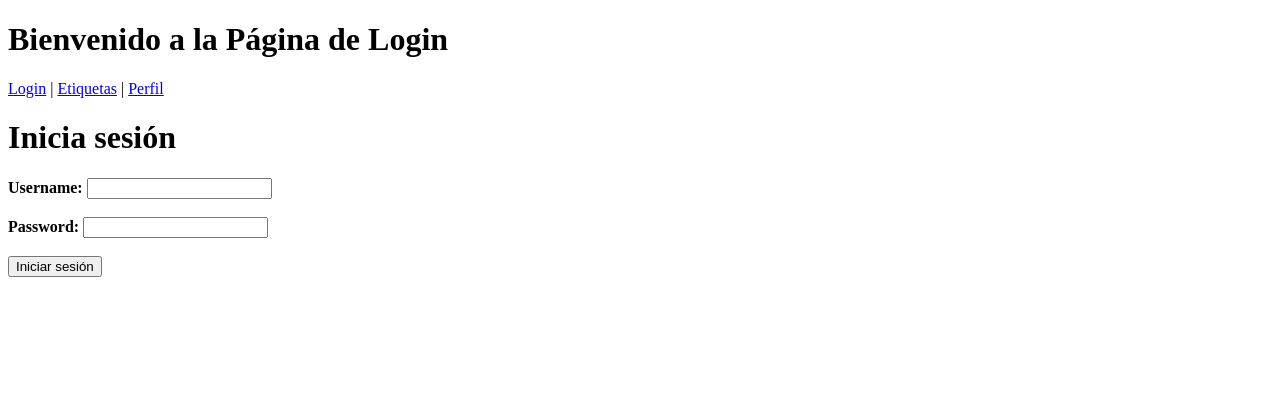
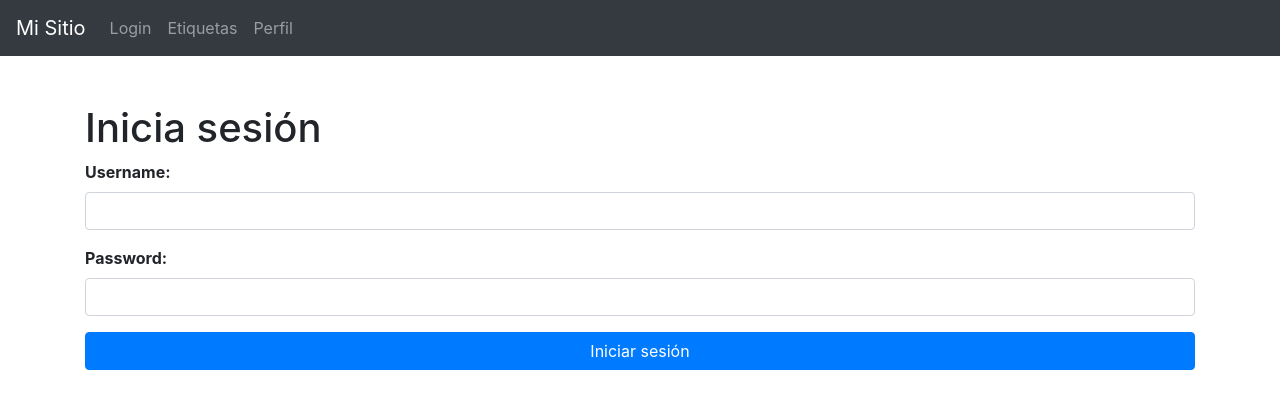
Before and after one commit to bashlui/practica_html, a website: page public/index.html in a window 1280 px wide. Drawn offline with nearby package versions, Linux system fonts and the light colour scheme.

Commit message:
Bootstrap added

```diff
--- a/public/index.html
+++ b/public/index.html
@@ -4,30 +4,52 @@
     <meta charset="UTF-8">
     <meta name="viewport" content="width=device-width, initial-scale=1.0">
     <title>Página de Login</title>
+    <!-- Link to Bootstrap CDN -->
+    <link rel="stylesheet" href="https://stackpath.bootstrapcdn.com/bootstrap/4.5.2/css/bootstrap.min.css">
+    <!-- Link to custom CSS -->
+    <link rel="stylesheet" href="style.css">
 </head>
 <body>
     <header>
-        <h1>Bienvenido a la Página de Login</h1>
-        <nav>
-            <a href="index.html">Login</a> |
-            <a href="tags.html">Etiquetas</a> |
-            <a href="profile.html">Perfil</a>
+        <nav class="navbar navbar-expand-lg navbar-dark bg-dark">
+            <a class="navbar-brand" href="#">Mi Sitio</a>
+            <button class="navbar-toggler" type="button" data-toggle="collapse" data-target="#navbarNav" aria-controls="navbarNav" aria-expanded="false" aria-label="Toggle navigation">
+                <span class="navbar-toggler-icon"></span>
+            </button>
+            <div class="collapse navbar-collapse" id="navbarNav">
+                <ul class="navbar-nav">
+                    <li class="nav-item">
+                        <a class="nav-link" href="index.html">Login</a>
+                    </li>
+                    <li class="nav-item">
+                        <a class="nav-link" href="tags.html">Etiquetas</a>
+                    </li>
+                    <li class="nav-item">
+                        <a class="nav-link" href="profile.html">Perfil</a>
+                    </li>
+                </ul>
+            </div>
         </nav>
     </header>
 
-    <form action="" method="post">
-        <h1> Inicia sesión </h1>
-        <div>
-            <label for="username"><strong>Username:</strong></label>
-            <input type="text" id="username" name="username" required>
-        </div><br>
+    <div class="container mt-5">
+        <form action="" method="post">
+            <h1>Inicia sesión</h1>
+            <div class="form-group">
+                <label for="username"><strong>Username:</strong></label>
+                <input type="text" class="form-control" id="username" name="username" required>
+            </div>
+            <div class="form-group">
+                <label for="password"><strong>Password:</strong></label>
+                <input type="password" class="form-control" id="password" name="password" required>
+            </div>
+            <button type="submit" class="btn btn-primary btn-block">Iniciar sesión</button>
+        </form>
+    </div>
 
-        <div>
-            <label for="password"><strong>Password:</strong></label>
-            <input type="password" id="password" name="password" required>
-        </div><br>
-
-        <button type="submit">Iniciar sesión</button>
-    </form>
+    <!-- Bootstrap JS and dependencies -->
+    <script src="https://code.jquery.com/jquery-3.5.1.slim.min.js"></script>
+    <script src="https://cdn.jsdelivr.net/npm/@popperjs/core@2.5.2/dist/umd/popper.min.js"></script>
+    <script src="https://stackpath.bootstrapcdn.com/bootstrap/4.5.2/js/bootstrap.min.js"></script>
 </body>
 </html>
--- /dev/null
+++ b/public/styles.css
@@ -0,0 +1,50 @@
+body {
+    font-family: Arial, sans-serif;
+    margin: 0;
+    padding: 0;
+    background-color: #f8f9fa;
+}
+
+header {
+    background-color: #343a40;
+    color: white;
+    padding: 10px 0;
+    text-align: center;
+}
+
+nav a {
+    color: white;
+    margin: 0 15px;
+    text-decoration: none;
+}
+
+nav a:hover {
+    text-decoration: underline;
+}
+
+form {
+    max-width: 400px;
+    margin: 50px auto;
+    padding: 20px;
+    background-color: white;
+    box-shadow: 0 0 10px rgba(0, 0, 0, 0.1);
+}
+
+form h1 {
+    margin-bottom: 20px;
+}
+
+form div {
+    margin-bottom: 10px;
+}
+
+form label {
+    display: block;
+    margin-bottom: 5px;
+}
+
+form input {
+    width: 100%;
+    padding: 8px;
+    box-sizing: border-box;
+}
```
